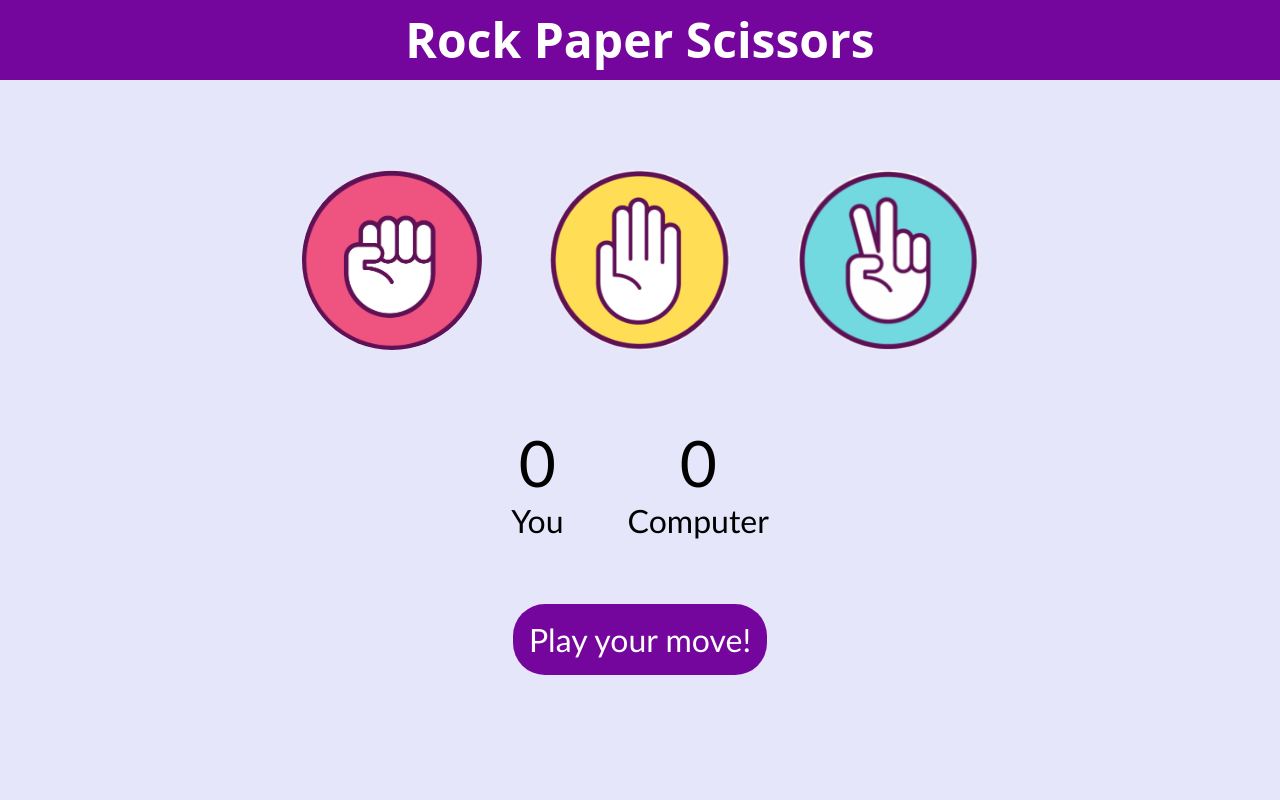
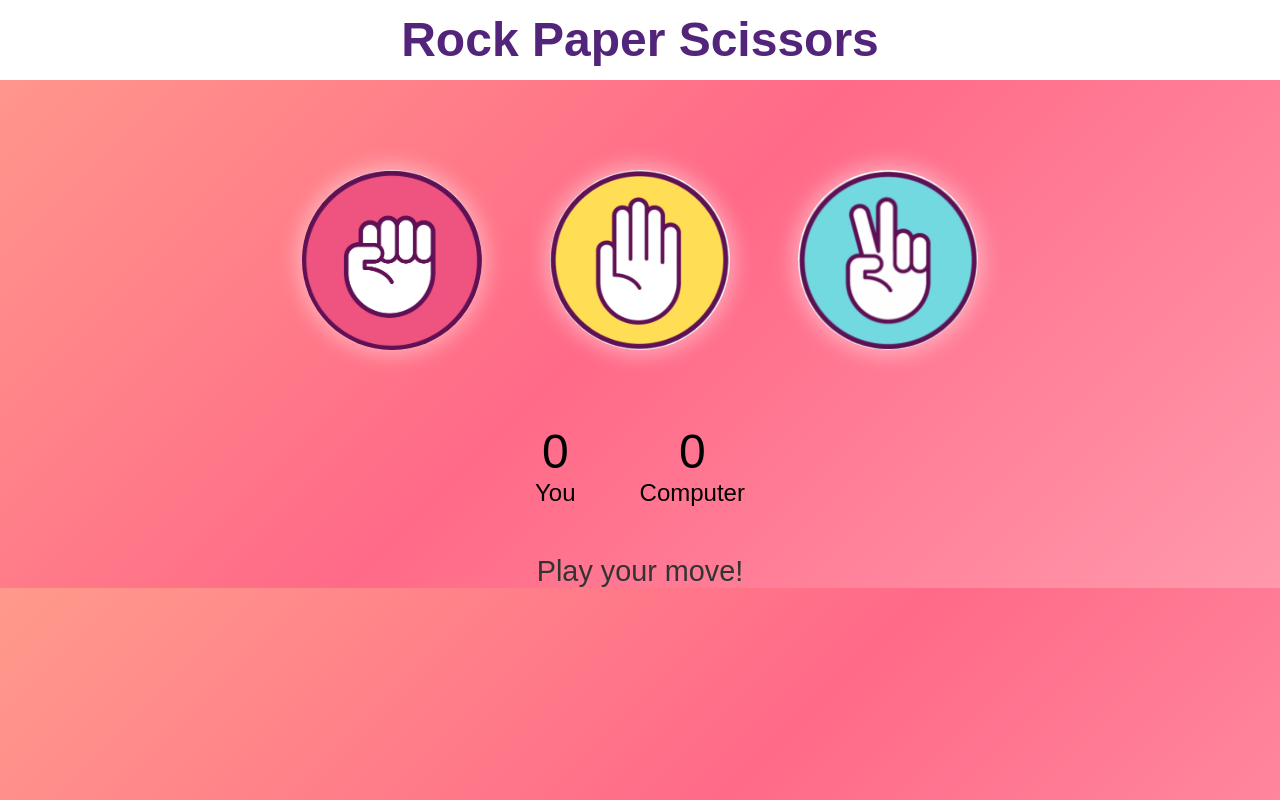
Before and after one commit to niharika190202/Rock-Paper-Scissors-Game, a plain HTML site: page index.html in a window 1280 px wide. Drawn offline with Linux system fonts and the light colour scheme; files whose address does not match are found by name.

Commit message:
Update style.css

```diff
--- a/style.css
+++ b/style.css
@@ -2,16 +2,19 @@
     margin: 0;
     padding: 0;
     text-align: center;
+    font-family: 'Poppins', sans-serif;
+
+
+}
+body {
+     background: linear-gradient(135deg, #ff9a8b, #ff6a88, #ff99ac);
 }
 
-body {
-    background-color: lavender;
-}
+
 
 h1 {
-    background-color: #75069d;
-    color: white;
-    font-family:system-ui, -apple-system, BlinkMacSystemFont, 'Segoe UI', Roboto, Oxygen, Ubuntu, Cantarell, 'Open Sans', 'Helvetica Neue', sans-serif ;
+    background-color: white;
+    color: rgb(82, 37, 122);
     height: 5rem;
     font-size: 3rem;
     text-align: center;
@@ -29,7 +32,7 @@ h1 {
 
 .choice:hover {
     cursor: pointer;
-    background-color: #75069d;
+
 }
 
 img {
@@ -37,6 +40,12 @@ img {
     width: 180px;
     object-fit: cover;
     border-radius: 50%;
+    box-shadow: 0 0 20px 5px rgba(255, 255, 255, 0.4); /* subtle white glow */
+    transition: box-shadow 0.3s ease;
+}
+
+.choice:hover img {
+    box-shadow: 0 0 30px 10px rgba(255, 255, 255, 0.8);
 }
 
 .choices {
@@ -52,25 +61,45 @@ img {
     justify-content: center;
     align-items: center;
     margin-top: 4rem ;
-    font-size: 2rem;
+    font-size: 1.5rem;
     gap: 4rem;
-    font-family: 'Gill Sans', 'Gill Sans MT', Calibri, 'Trebuchet MS', sans-serif;
+
 }
 
 #user-score, #comp-score {
-    font-size: 4rem;
+    font-size: 3rem;
 }
 
 .msg-container {
-    margin-top: 5rem;
+    margin-top: 3rem;
 }
 
 #msg {
     display: inline;
-    border-radius: 2rem;
-    padding: 1rem;
+    padding: 0.5rem;
+    color: #333; /* or any readable text color */
+    font-size: 1.8rem;
+    background-color: transparent; /* remove colored box */
+    font-family: 'Poppins', sans-serif;
+}
+
+
+.reset-container {
+    margin-top: 50px;
+    text-align: center;
+}
+
+#reset-btn {
+    padding: 0.5rem 1rem;
+    font-size: 1.2rem;
+    border-radius: 1rem;
+    border-color: #eeeded;
+    background-color: #eb6beb;
     color: white;
-    font-size: 2rem;
-    background-color: #75069d;
-    font-family: 'Gill Sans', 'Gill Sans MT', Calibri, 'Trebuchet MS', sans-serif;
+    cursor: pointer;
+    transition: background-color 0.3s ease;
 }
+
+#reset-btn:hover {
+    background-color: #eb8aeb;
+}
```
